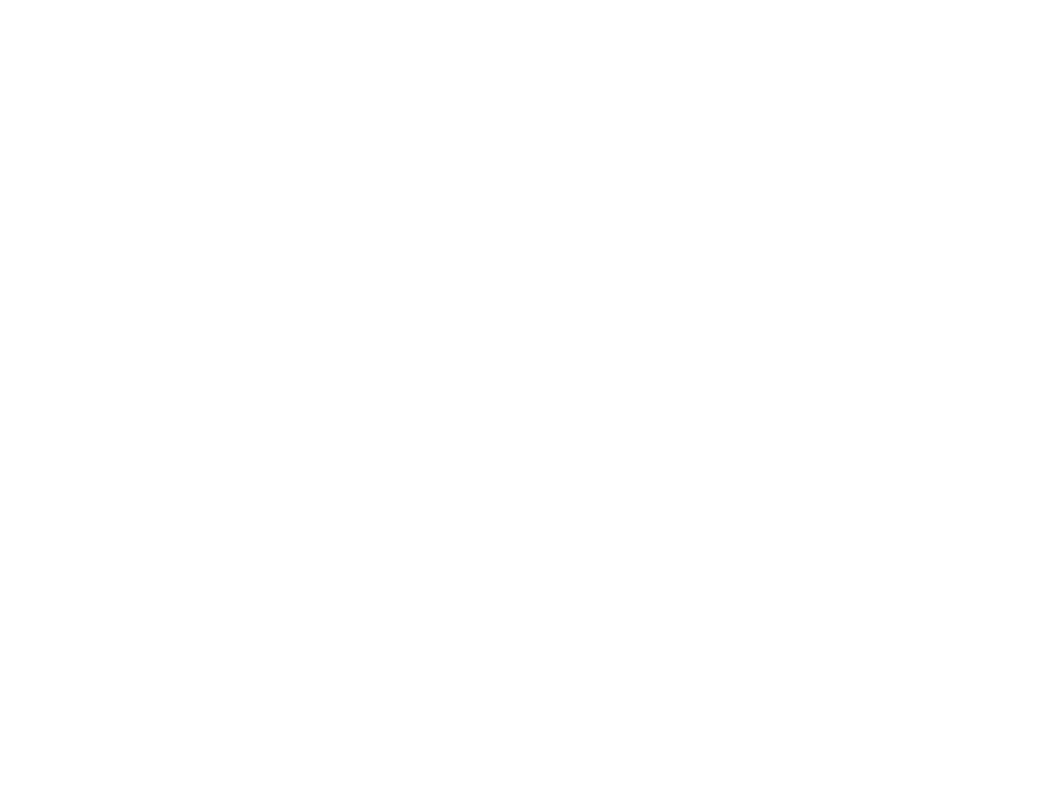
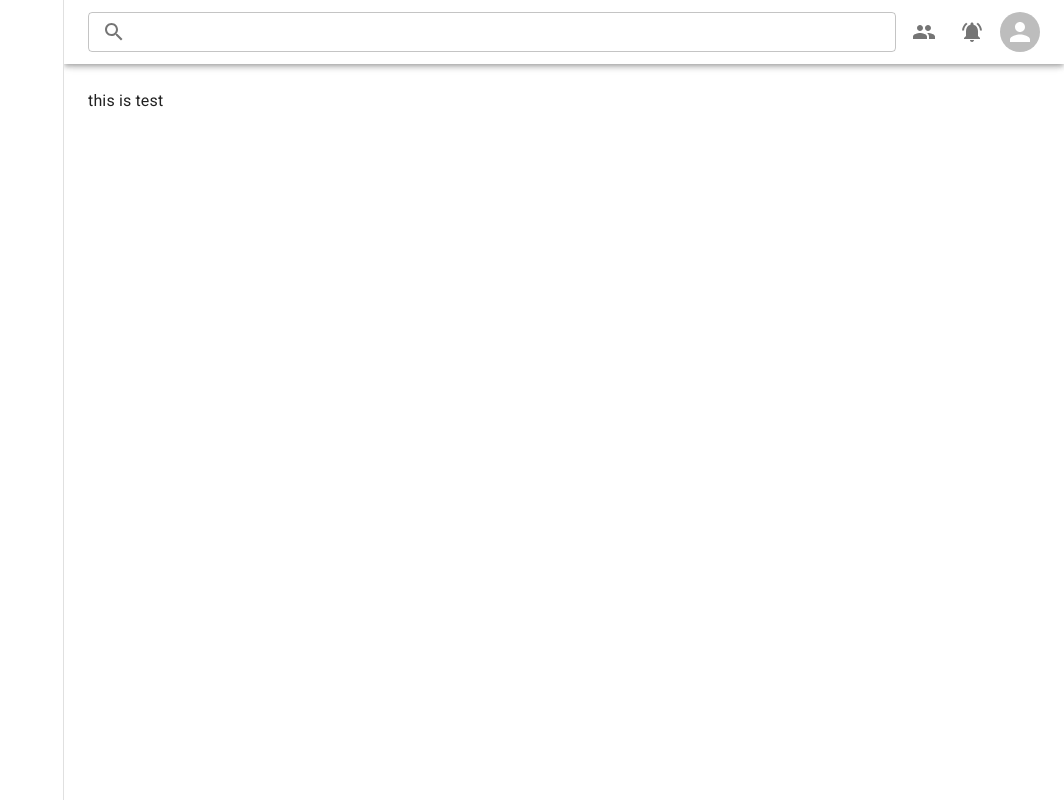
Before and after one commit to alikomijani/maktab-dashboard, a React (Vite) app: page / in a window 1280 px wide. Shown: the whole page, without its empty margins (216-1280 px from the left). Built offline with nearby package versions, Linux system fonts and the light colour scheme.

Commit message:
add header component

```diff
--- a/src/App.jsx
+++ b/src/App.jsx
@@ -1,6 +1,7 @@
 import React from "react";
+import { DashboardLayout } from "./components/";
 function App() {
-  return <></>;
+  return <DashboardLayout>this is test</DashboardLayout>;
 }
 
 export default App;
--- /dev/null
+++ b/src/components/index.js
@@ -0,0 +1 @@
+export * from "./layouts";
--- /dev/null
+++ b/src/components/layouts/dashboard/DashboardHeader.jsx
@@ -0,0 +1,58 @@
+import {
+  AppBar,
+  Avatar,
+  Box,
+  IconButton,
+  InputAdornment,
+  TextField,
+  Toolbar,
+} from "@mui/material";
+import React from "react";
+import PeopleIcon from "@mui/icons-material/People";
+import NotificationsActiveIcon from "@mui/icons-material/NotificationsActive";
+import { drawerWidth } from "./constants";
+import SearchIcon from "@mui/icons-material/Search";
+function DashboardHeader() {
+  return (
+    <AppBar
+      position="fixed"
+      sx={{
+        width: `calc(100% - ${drawerWidth}px)`,
+        ml: `${drawerWidth}px`,
+        backgroundColor: (theme) => theme.palette.background.paper,
+      }}
+    >
+      <Toolbar
+        sx={{
+          gap: 1,
+        }}
+      >
+        <Box flexGrow={1}>
+          <TextField
+            fullWidth
+            size="small"
+            name="search"
+            InputProps={{
+              startAdornment: (
+                <InputAdornment position="start">
+                  <SearchIcon />
+                </InputAdornment>
+              ),
+            }}
+          />
+        </Box>
+        <Box display="flex" gap={1}>
+          <IconButton>
+            <PeopleIcon />
+          </IconButton>
+          <IconButton>
+            <NotificationsActiveIcon />
+          </IconButton>
+          <Avatar sx={{ width: 40, height: 40 }} />
+        </Box>
+      </Toolbar>
+    </AppBar>
+  );
+}
+
+export default DashboardHeader;
--- /dev/null
+++ b/src/components/layouts/dashboard/DashboardLayout.jsx
@@ -0,0 +1,16 @@
+import { Box, Toolbar } from "@mui/material";
+import React from "react";
+import DashboardHeader from "./DashboardHeader";
+import DashboardSidebar from "./DashboardSidebar";
+export function DashboardLayout({ children }) {
+  return (
+    <Box display="flex">
+      <DashboardHeader />
+      <DashboardSidebar />
+      <Box component={"main"} sx={{ flexGrow: 1, p: 3 }}>
+        <Toolbar />
+        {children}
+      </Box>
+    </Box>
+  );
+}
--- /dev/null
+++ b/src/components/layouts/dashboard/DashboardSidebar.jsx
@@ -0,0 +1,24 @@
+import React from "react";
+import { drawerWidth } from "./constants";
+import { Drawer, Toolbar } from "@mui/material";
+
+function DashboardSidebar() {
+  return (
+    <Drawer
+      sx={{
+        width: drawerWidth,
+        flexShrink: 0,
+        "& .MuiDrawer-paper": {
+          width: drawerWidth,
+          boxSizing: "border-box",
+        },
+      }}
+      variant="permanent"
+      anchor="left"
+    >
+      <Toolbar />
+    </Drawer>
+  );
+}
+
+export default DashboardSidebar;
--- /dev/null
+++ b/src/components/layouts/dashboard/constants.js
@@ -0,0 +1 @@
+export const drawerWidth = 280;
--- /dev/null
+++ b/src/components/layouts/dashboard/index.js
@@ -0,0 +1 @@
+export * from "./DashboardLayout";
--- /dev/null
+++ b/src/components/layouts/index.js
@@ -0,0 +1 @@
+export * from "./dashboard";
```
